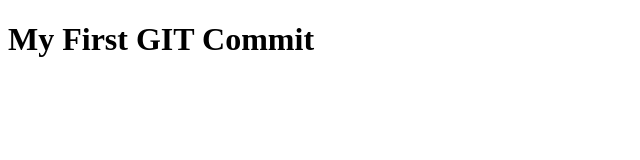
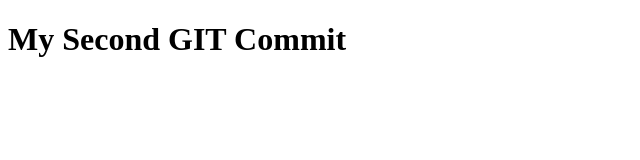
Before and after one commit to raghuveertech/git-commands, a plain HTML site: page index.html in a window 1280 px wide. Shown: the whole page, without its empty margins (0-640 px from the left). Drawn offline with Linux system fonts and the light colour scheme.

Commit message:
my second commit

```diff
--- a/index.html
+++ b/index.html
@@ -4,9 +4,9 @@
     <meta charset="UTF-8" />
     <meta http-equiv="X-UA-Compatible" content="IE=edge" />
     <meta name="viewport" content="width=device-width, initial-scale=1.0" />
-    <title>My First GIT Commit</title>
+    <title>My Second GIT Commit</title>
   </head>
   <body>
-    <h1>My First GIT Commit</h1>
+    <h1>My Second GIT Commit</h1>
   </body>
 </html>
```
